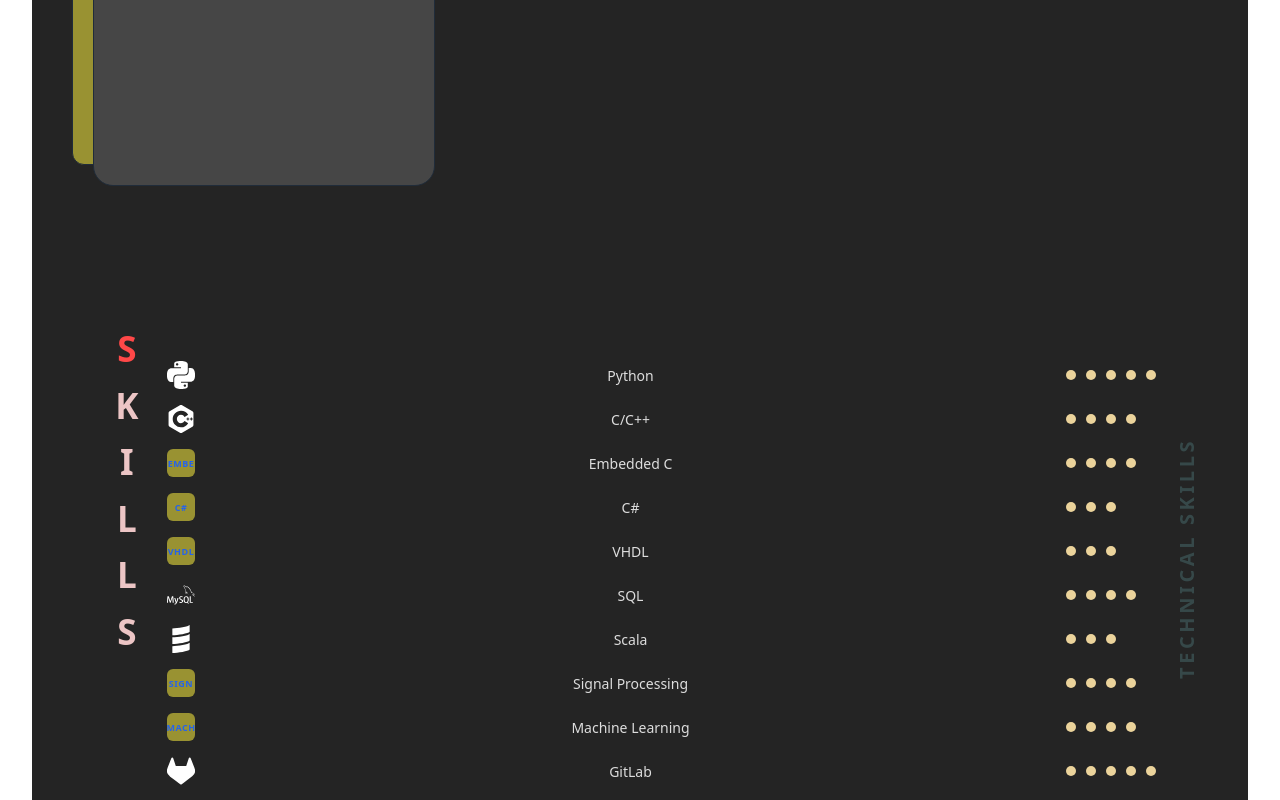
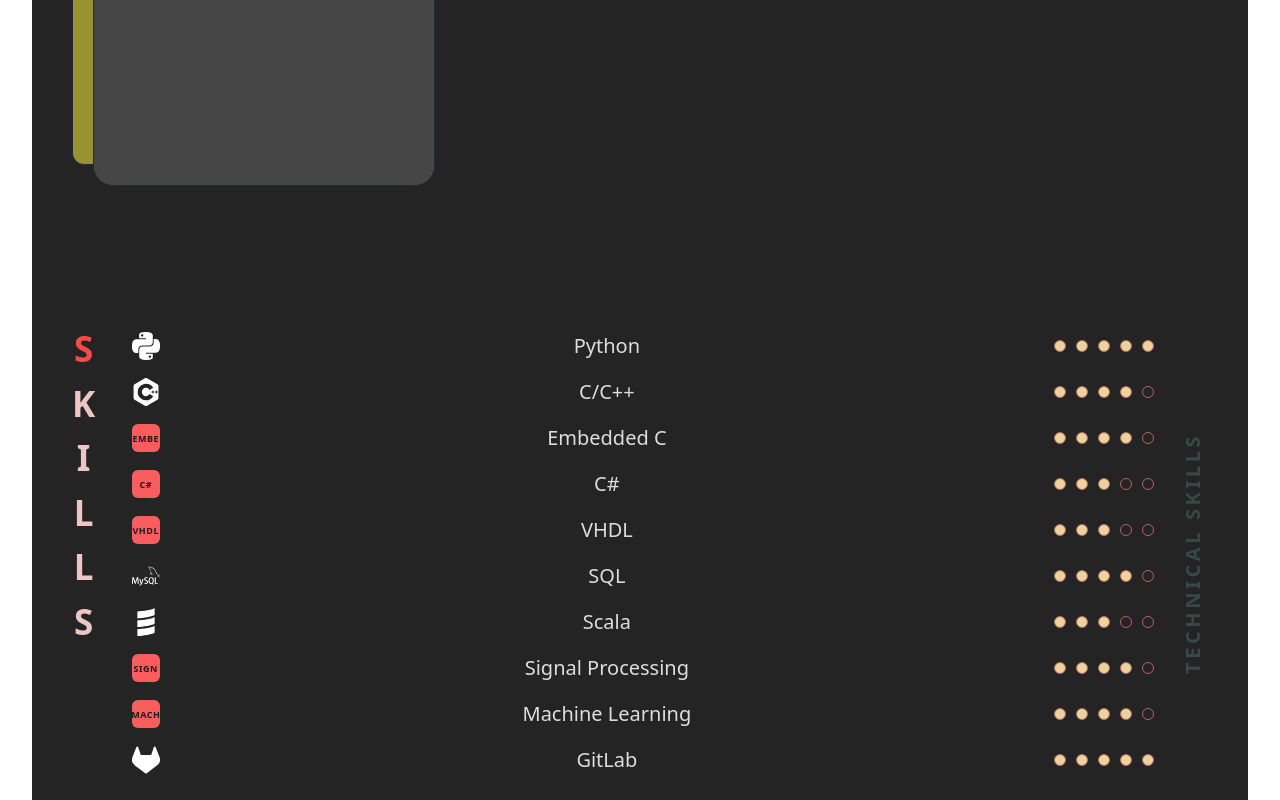
Before and after one commit to Avinash-glitch/portfolio, a React (Vite) app: page / in a window 1280 px wide. Shown: the part 3260-4060 px from the top of the page. Built offline with nearby package versions, Linux system fonts and the light colour scheme.

Commit message:
Updated alignements

```diff
--- a/src/components/ExperienceCard.css
+++ b/src/components/ExperienceCard.css
@@ -26,4 +26,5 @@
   line-height: 1.3;
   color: #dadfe5;
   white-space: pre-wrap;
+  align-items: flex-start;
 }
--- a/src/components/Skillset.jsx
+++ b/src/components/Skillset.jsx
@@ -1,4 +1,4 @@
-import pythonLogo from "../assets/python.svg" ;
+import pythonLogo from "../assets/python.svg";
 import cppLogo from "../assets/cplusplus.svg";
 import streamlitLogo from "../assets/streamlit.svg";
 import juceLogo from "../assets/juce.svg";
@@ -6,14 +6,11 @@ import langchainLogo from "../assets/langchain.svg";
 import arduinoLogo from "../assets/arduino.svg";
 import SQLogo from "../assets/mysql.svg";
 import scalaLogo from "../assets/scala.svg";
-// import matlabLogo from "../assets/matlab.svg";
-// import abletonLogo from "../assets/ableton.svg";
 import jiraLogo from "../assets/jira.svg";
 import labviewLogo from "../assets/labview.svg";
 import umlLogo from "../assets/uml.svg";
 import airtableLogo from "../assets/airtable.svg";
 import gitlabLogo from "../assets/gitlab.svg";
-
 import { useEffect, useRef, useState } from "react";
 
 /* ─── DATA ─────────────────────────────────────────────────────────── */
@@ -22,16 +19,16 @@ const sections = [
     id: "technical",
     heading: "Technical Skills",
     items: [
-      { id: 1, name: "Python",           logo: pythonLogo, level: 5 },
-      { id: 2, name: "C/C++",          logo: cppLogo,    level: 4 },
-      { id: 3, name: "Embedded C",       logo: null,       level: 4 },
-      { id: 4, name: "C#",               logo: null,       level: 3 },
-      { id: 5, name: "VHDL",             logo: null,       level: 3 },
-      { id: 6, name: "SQL",              logo: SQLogo,       level: 4 },
-      { id: 7, name: "Scala",            logo: scalaLogo,       level: 3 },
-      { id: 8, name: "Signal Processing",logo: null,       level: 4 },
-      { id: 9, name: "Machine Learning", logo: null,       level: 4 },
-      { id: 10, name: "GitLab",   logo: gitlabLogo,          level: 5 },
+      { id: 1,  name: "Python",            logo: pythonLogo,  level: 5 },
+      { id: 2,  name: "C/C++",             logo: cppLogo,     level: 4 },
+      { id: 3,  name: "Embedded C",        logo: null,        level: 4 },
+      { id: 4,  name: "C#",                logo: null,        level: 3 },
+      { id: 5,  name: "VHDL",              logo: null,        level: 3 },
+      { id: 6,  name: "SQL",               logo: SQLogo,      level: 4 },
+      { id: 7,  name: "Scala",             logo: scalaLogo,   level: 3 },
+      { id: 8,  name: "Signal Processing", logo: null,        level: 4 },
+      { id: 9,  name: "Machine Learning",  logo: null,        level: 4 },
+      { id: 10, name: "GitLab",            logo: gitlabLogo,  level: 5 },
     ],
   },
   {
@@ -45,12 +42,12 @@ const sections = [
       { id: 5,  name: "Unity",     logo: null,          level: 3 },
       { id: 6,  name: "Vivado",    logo: null,          level: 3 },
       { id: 7,  name: "Arduino",   logo: arduinoLogo,   level: 4 },
-      { id: 8,  name: "Jira",      logo: jiraLogo,          level: 4 },
+      { id: 8,  name: "Jira",      logo: jiraLogo,      level: 4 },
       { id: 9,  name: "Tableau",   logo: null,          level: 3 },
       { id: 10, name: "Ableton",   logo: null,          level: 5 },
-      { id: 11, name: "Labview",   logo: labviewLogo,          level: 5 },
-      { id: 12, name: "UML",   logo: umlLogo,          level: 5 },
-      { id: 13, name: "Airtable",   logo: airtableLogo,          level: 5 },
+      { id: 11, name: "Labview",   logo: labviewLogo,   level: 5 },
+      { id: 12, name: "UML",       logo: umlLogo,       level: 5 },
+      { id: 13, name: "Airtable",  logo: airtableLogo,  level: 5 },
     ],
   },
   {
@@ -58,9 +55,9 @@ const sections = [
     heading: "Certifications",
     isCerts: true,
     items: [
-      { id: 1, title: "Advanced C++",                  issuer: "Issued Certificate" },
-      { id: 2, title: "Audio Signal Processing",       issuer: "Issued Certificate" },
-      { id: 3, title: "Advanced NLP and Agentic AI",   issuer: "Issued Certificate" },
+      { id: 1, title: "Advanced C++",                issuer: "Issued Certificate" },
+      { id: 2, title: "Audio Signal Processing",     issuer: "Issued Certificate" },
+      { id: 3, title: "Advanced NLP and Agentic AI", issuer: "Issued Certificate" },
     ],
   },
   {
@@ -68,10 +65,10 @@ const sections = [
     heading: "Hobbies",
     isHobbies: true,
     items: [
-      { id: 1, name: "Drumming",    emoji: "🥁" },
-      { id: 2, name: "Football",    emoji: "⚽" },
-      { id: 3, name: "Audio Tech",  emoji: "🎧" },
-      { id: 4, name: "Astrophysics",emoji: "🔭" },
+      { id: 1, name: "Drumming",     emoji: "🥁" },
+      { id: 2, name: "Football",     emoji: "⚽" },
+      { id: 3, name: "Audio Tech",   emoji: "🎧" },
+      { id: 4, name: "Astrophysics", emoji: "🔭" },
     ],
   },
 ];
@@ -104,7 +101,7 @@ function SkillCircles({ level, animate }) {
             height: 10,
             borderRadius: "50%",
             background: idx < filled ? "#ebd39b" : "transparent",
-            border: "1.5px #b76363",
+            border: "1.5px solid #b76363",
             transition: "background 0.2s",
           }}
         />
@@ -128,7 +125,7 @@ function SkillCard({ skill }) {
   }, []);
 
   return (
-    <div ref={ref} style={{ display: "flex", alignItems: "center", gap: 12, padding: "8px 0" }}>
+    <div ref={ref} style={{ display: "flex", alignItems: "center", padding: "8px",justifyContent: "center", gap: 40 }}>
       {skill.logo ? (
         <img
           src={skill.logo}
@@ -139,14 +136,14 @@ function SkillCard({ skill }) {
       ) : (
         <div style={{
           width: 28, height: 28, borderRadius: 6,
-          background: "var(--card-bg)",
+          background: "#fa5d5d",
           display: "flex", alignItems: "center", justifyContent: "center",
-          fontSize: 9, fontWeight: 700, color: "var(--accent)", letterSpacing: 0.5,
+          fontSize: 9, fontWeight: 700, color: "#1c1a1a", letterSpacing: 0.5,
         }}>
           {skill.name.slice(0, 4).toUpperCase()}
         </div>
       )}
-      <span style={{ flex: 1, fontSize: 14 }}>{skill.name}</span>
+      <span style={{ flex: 1, fontSize: 20 }}>{skill.name}</span>
       <SkillCircles level={skill.level} animate={inView} />
     </div>
   );
@@ -233,12 +230,10 @@ function VerticalSectionTitle({ heading }) {
         color: "#6ab1b37b",
         opacity: 0.55,
         userSelect: "none",
+        whiteSpace: "nowrap",
         alignSelf: "stretch",
         display: "flex",
         justifyContent: "center",
-        paddingLeft: 6,
-        whiteSpace: "nowrap",
-
       }}
     >
       {heading}
@@ -250,35 +245,23 @@ function VerticalSectionTitle({ heading }) {
 function SectionBlock({ section }) {
   return (
     <div style={{ display: "flex", gap: 16, alignItems: "stretch", paddingBottom: 36 }}>
-      {/* Main content */}
       <div style={{ flex: 1 }}>
-        <h2 style={{
-          fontSize: 0, fontWeight: 700, letterSpacing: "0.12em",
-          textTransform: "uppercase", opacity: 0.4, marginBottom: 30,
-        }}>
-          {section.heading}
-        </h2>
-
         {!section.isCerts && !section.isHobbies && (
           <div style={{ display: "flex", flexDirection: "column" }}>
             {section.items.map(skill => <SkillCard key={skill.id} skill={skill} />)}
           </div>
         )}
-
         {section.isCerts && (
           <div style={{ display: "flex", flexDirection: "column", gap: 10 }}>
             {section.items.map((cert, i) => <CertCard key={cert.id} cert={cert} index={i} />)}
           </div>
         )}
-
         {section.isHobbies && (
           <div style={{ display: "flex", flexWrap: "wrap", gap: 10 }}>
             {section.items.map((h, i) => <HobbyTag key={h.id} hobby={h} index={i} />)}
           </div>
         )}
       </div>
-
-      {/* Right vertical title — purely decorative, no animation */}
       <VerticalSectionTitle heading={section.heading} />
     </div>
   );
@@ -292,16 +275,11 @@ function SkillsTracker({ contentRef }) {
     const onScroll = () => {
       const el = contentRef.current;
       if (!el) return;
-
       const rect = el.getBoundingClientRect();
       const winH = window.innerHeight;
-
-    const start = winH * 0.8;  // when animation starts
-    const end = -rect.height * 0.2; // when animation ends
-
-    const progress = (start - rect.top) / (start - end);
-
-    setProgress(Math.min(1, Math.max(0, progress)));
+      const start = winH * 0.8;
+      const end = -rect.height * 0.2;
+      setProgress(Math.min(1, Math.max(0, (start - rect.top) / (start - end))));
     };
     window.addEventListener("scroll", onScroll, { passive: true });
     onScroll();
@@ -313,24 +291,21 @@ function SkillsTracker({ contentRef }) {
   return (
     <div style={{
       display: "flex", flexDirection: "column", alignItems: "center",
-      gap: 4, position: "sticky", top: "30vh", height: "fit-content",
+      gap: 2, position: "sticky", top: "30vh", height: "fit-content",
     }}>
-      {LETTERS.map((letter, i) => {
-        const lit = i < litCount;
-        return (
+      {LETTERS.map((letter, i) => (
         <span
           key={i}
           style={{
             fontSize: 35, fontWeight: 800, letterSpacing: "0.1em",
-              color: lit ? "#ff4848" : "#ecc5c5",
+            color: i < litCount ? "#ff4848" : "#ecc5c5",
             transition: "color 0.3s",
             userSelect: "none",
           }}
         >
           {letter}
         </span>
-        );
-      })}
+      ))}
     </div>
   );
 }
@@ -340,26 +315,9 @@ export default function Skillset() {
   const contentRef = useRef(null);
 
   return (
-    <section style={{ display: "flex", gap: 12,paddingTop: 200 }}>
-      {/* Page title */}
-      <h1 style={{
-        writingMode: "vertical-rl",
-        textOrientation: "mixed",
-        transform: "rotate(180deg)",
-        fontSize: 28, fontWeight: 800, letterSpacing: "0.05em",
-        alignSelf: "flex-start", marginRight: 8,
-        marginTop: '200px', marginBottom: '200px',
-      }}>
-        {/* Skillset */}
-      </h1>
-
-      {/* Left: vertical SKILLS tracker */}
+    <section style={{ display: "flex", gap: 12, paddingTop: 200 }}>
       <SkillsTracker contentRef={contentRef} />
-
-      {/* Subtle vertical divider */}
       <div style={{ width: 1, background: "var(--border)", alignSelf: "stretch" }} />
-
-      {/* Right: stacked sections */}
       <div ref={contentRef} style={{ flex: 1 }}>
         {sections.map(section => (
           <SectionBlock key={section.id} section={section} />
--- a/src/data/experience.js
+++ b/src/data/experience.js
@@ -5,10 +5,13 @@ const experience = [
     role: "Software Development Engineer for Transportation",
     duration: "Sept 2025 - Present",
     details: `
-• Designed and implemented a rota generation application in Python using Streamlit UI, automatically allocating staff to daily tasks based on schedules, holidays, and operational requirements.
-• The tool is actively used by the team to streamline workforce planning, improving efficiency by 50%.
-• Ensured fair rotation and increased productivity by 40%.
-• Built internal operational tools as browser extensions in JavaScript to optimize and automate workflows, reducing manual effort and improving pipeline efficiency by 29%.
+-> Designed and implemented a rota generation application in Python using Streamlit UI, automatically allocating staff to daily tasks based on schedules, holidays, and operational requirements.
+
+-> The tool is actively used by the team to streamline workforce planning, improving efficiency by 50%.
+
+-> Ensured fair rotation and increased productivity by 40%.
+
+-> Built internal operational tools as browser extensions in JavaScript to optimize and automate workflows, reducing manual effort and improving pipeline efficiency by 29%.
 `
   },
   {
```
Lines whose indentation alone changed are shown as unchanged.
